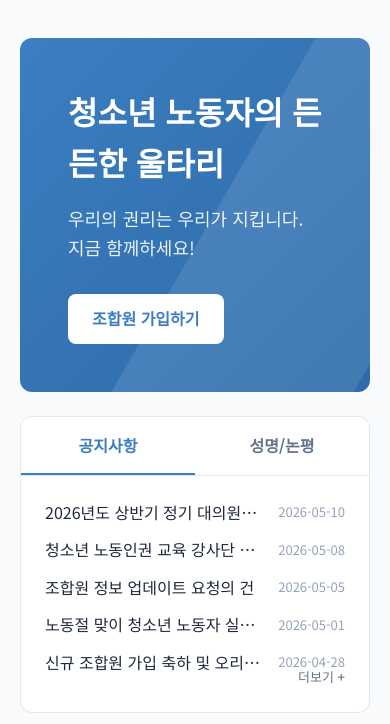
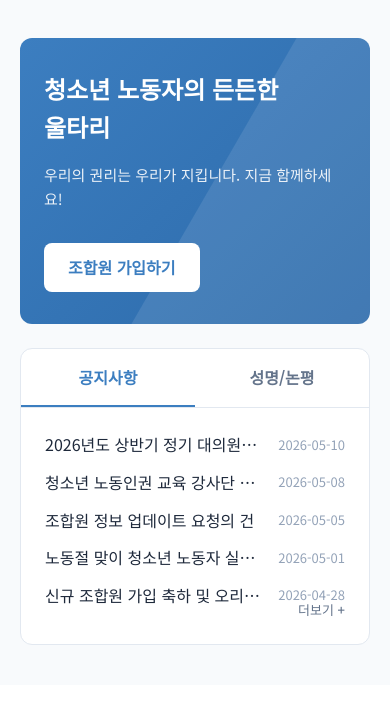
Before and after one commit to seoyoengp/jeoncheongno.github.io, a website: page index.html in a window 390 px wide. Shown: the part 120-844 px from the top of the page. Drawn offline with Linux system fonts and the light colour scheme; no server answers.

Commit message:
fix: 모바일 메인 배너 레이아웃 잘림 현상 수정

```diff
--- a/styles/main.css
+++ b/styles/main.css
@@ -555,4 +555,18 @@ button {
     flex-direction: column;
     gap: 20px;
   }
+
+  .main-banner {
+    padding: 32px 24px;
+    min-height: 240px;
+  }
+
+  .banner-content h2 {
+    font-size: 24px;
+    word-break: keep-all;
+  }
+
+  .banner-content p {
+    font-size: 15px;
+  }
 }
```
